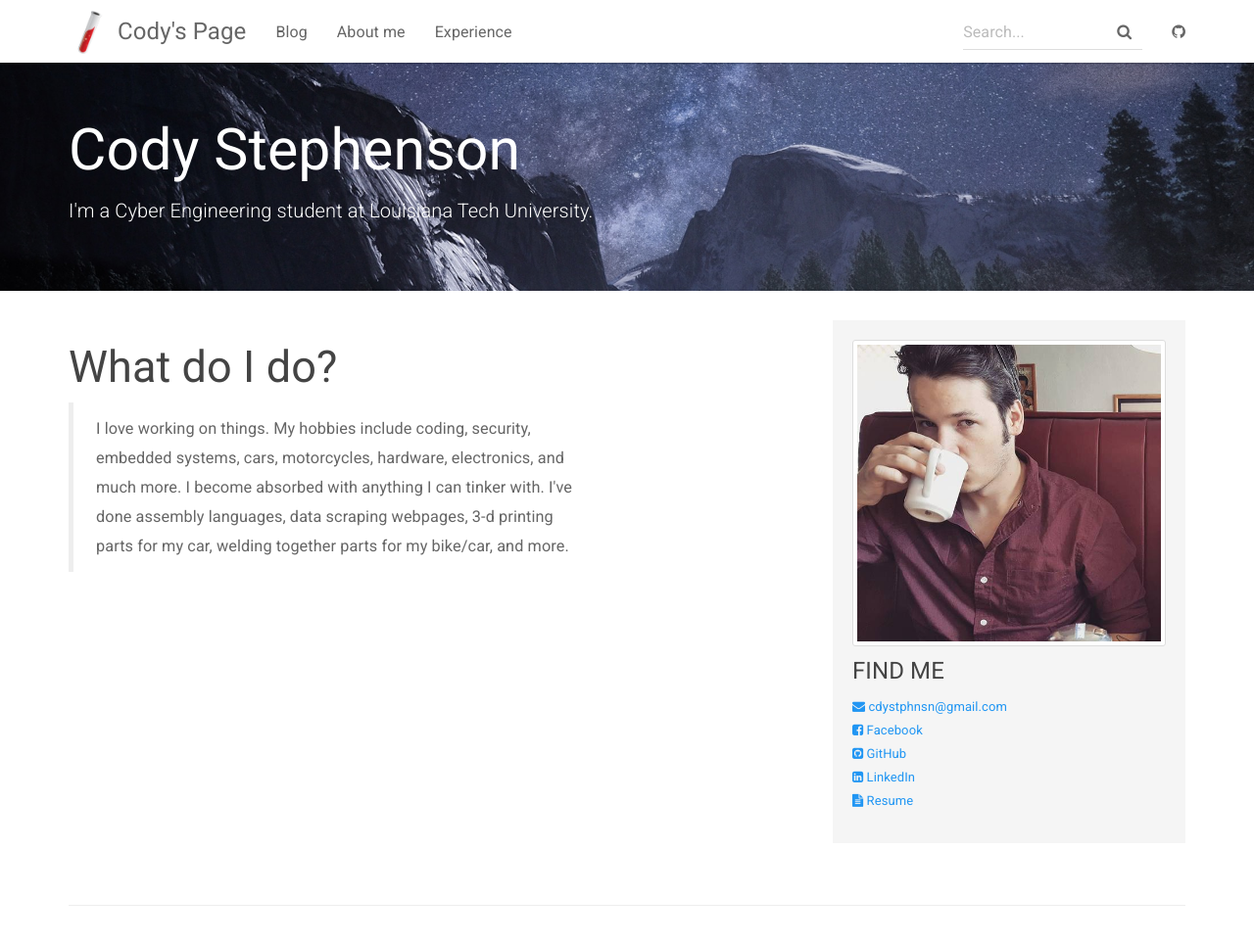
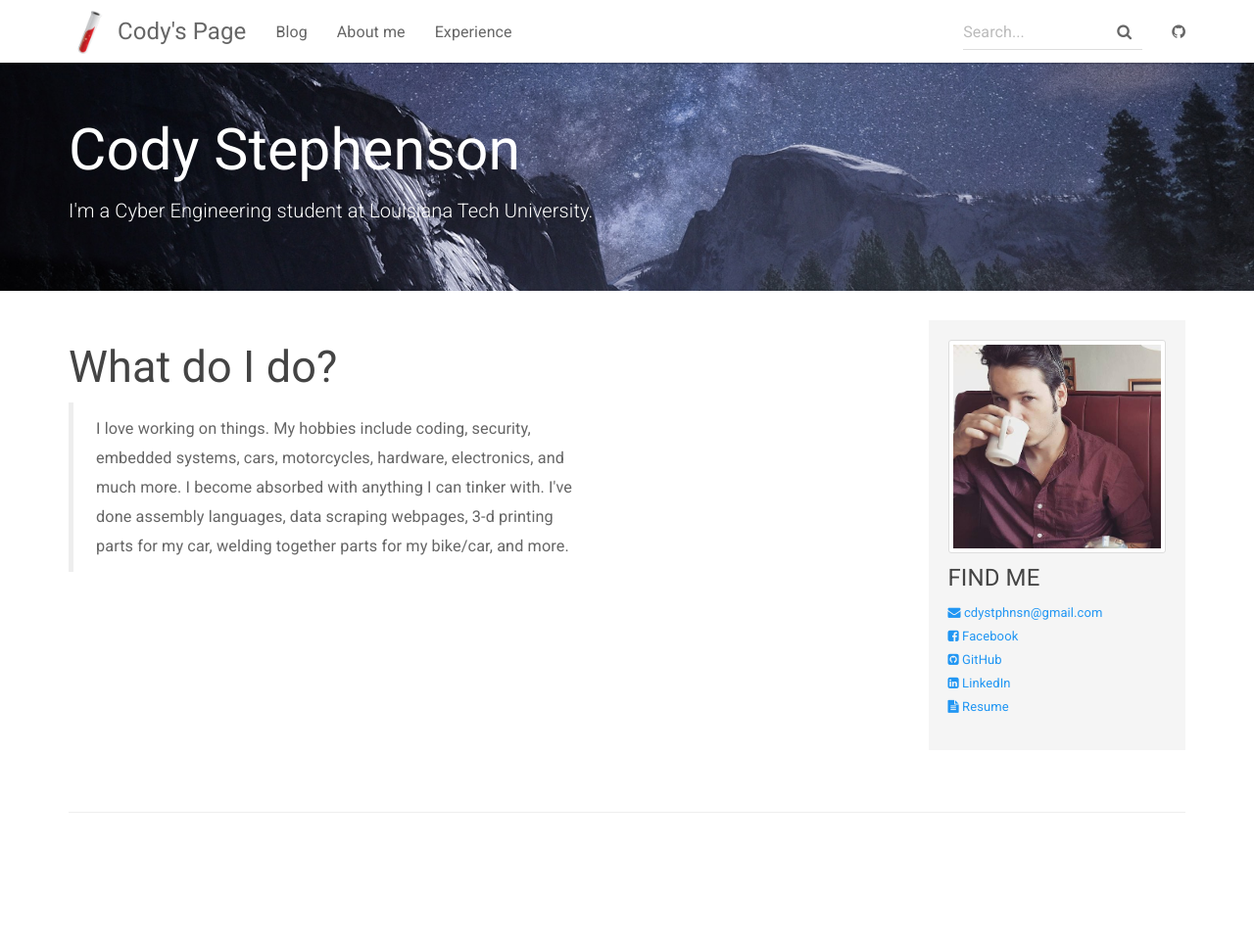
Before and after one commit to zenxr/zenxr.github.io, a Jekyll site: the page built from index.html, in a window 1280 px wide and 994 px high. Shown: the top 964 px of the window at 98% size. Built offline with Jekyll 4.4.1, drawn with Linux system fonts in a browser that asks for light colours; nearby versions of some CDN libraries.

Commit message:
Update index.html

```diff
--- a/index.html
+++ b/index.html
@@ -24,7 +24,7 @@ layout: default
               <p>I love working on things. My hobbies include coding, security, embedded systems, cars, motorcycles, hardware, electronics, and much more. I become absorbed with anything I can tinker with. I've done assembly languages, data scraping webpages, 3-d printing parts for my car, welding together parts for my bike/car, and more.</p>
             </blockquote>
         </div>
-        <div class="col-md-4 col-md-offset-2">
+        <div class="col-md-3 col-md-offset-3">
           <div class="well">
               <img src="{{site.baseurl}}/img/profile.png" alt="profile pic" class="img-thumbnail float-left">
                 <h4>FIND ME</h4>
```
